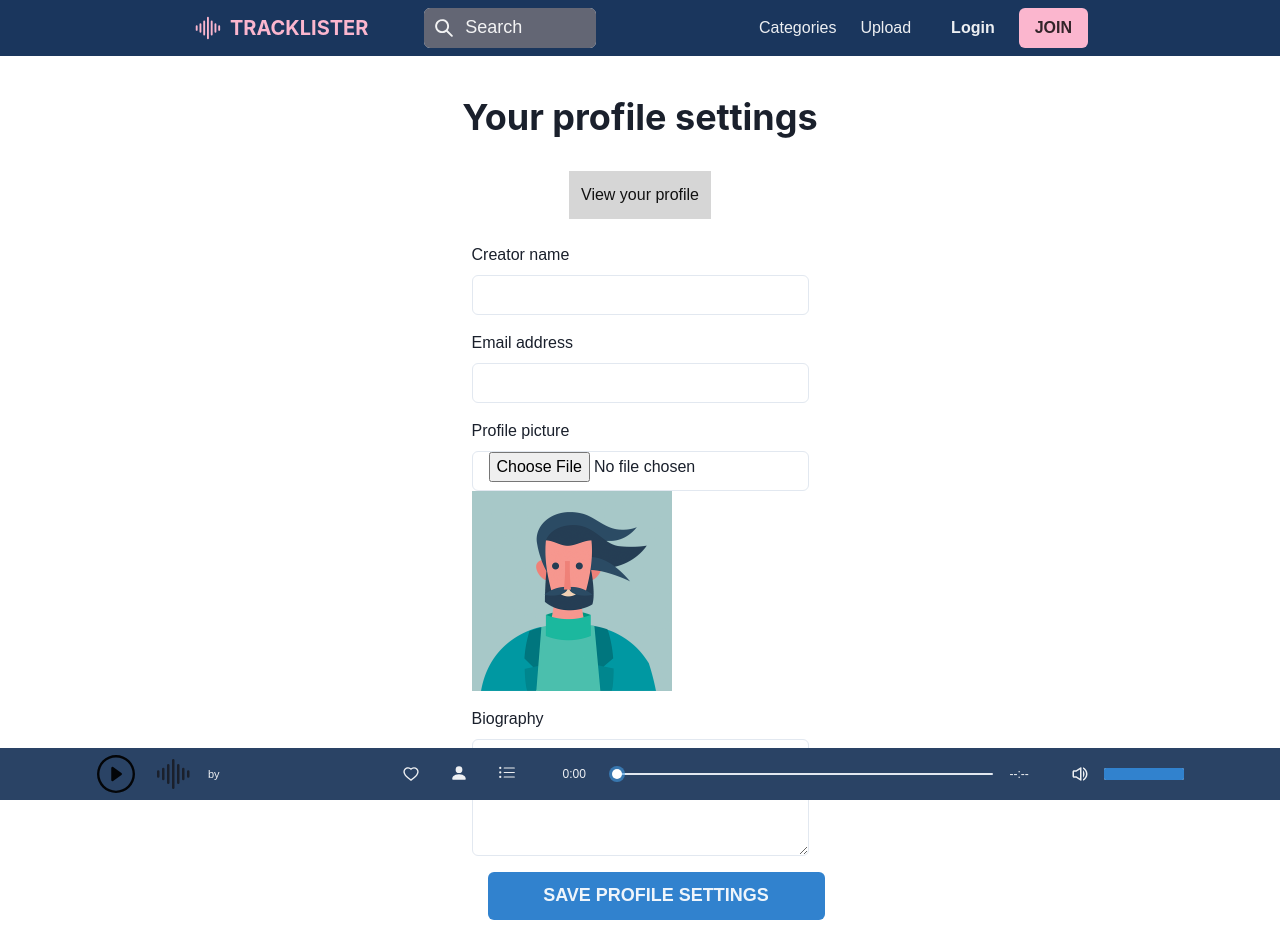
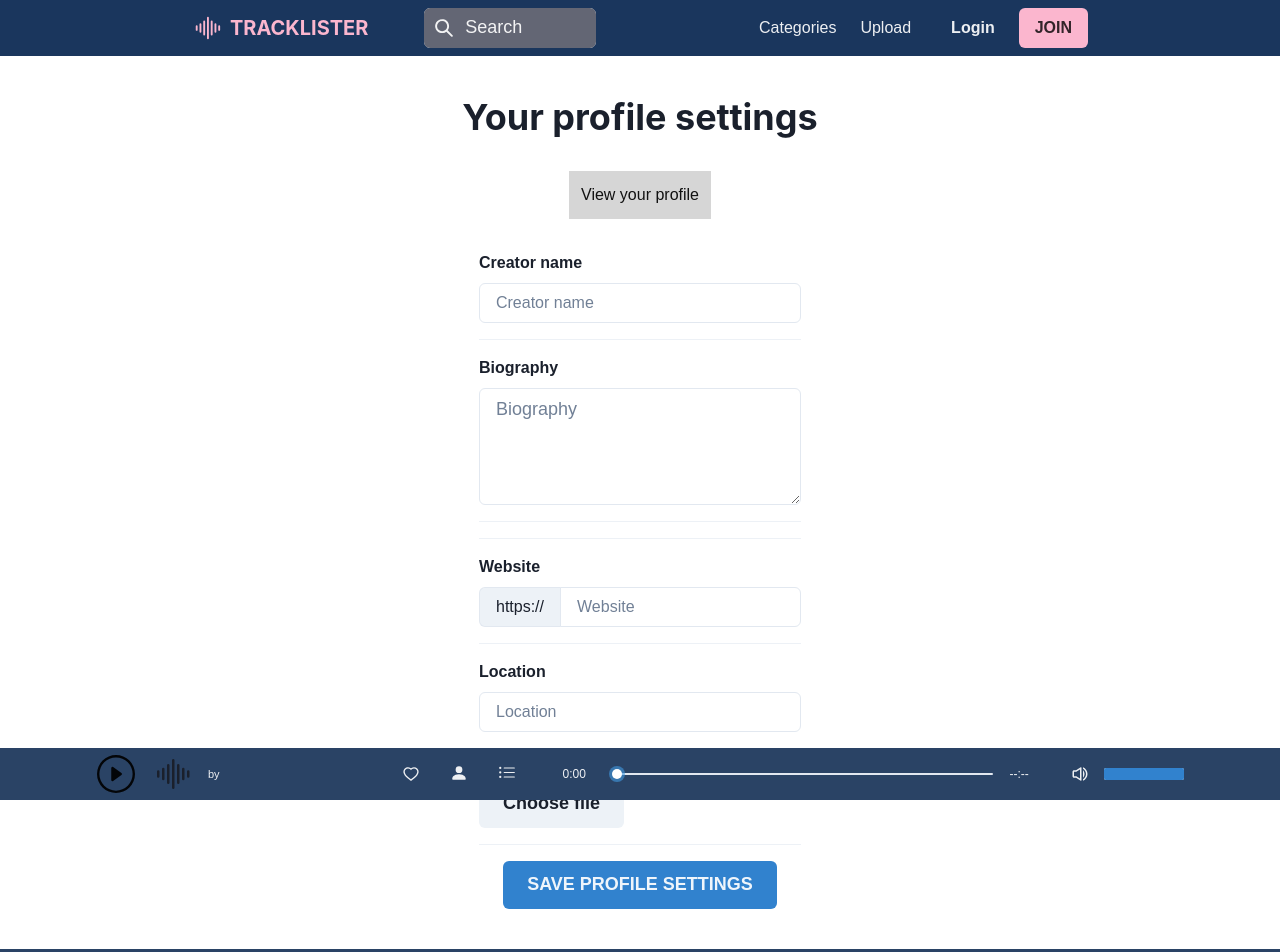
Before and after one commit to d33con/tracklister, a Next.js app: page /settings/profile in a window 1280 px wide. Shown: the top 952 px of the page. Built offline with nearby package versions, Linux system fonts and the light colour scheme; no server answers; the database is empty; a web font is replaced by a local one.

Commit message:
edit profile page setup

```diff
--- a/src/pages/settings/profile.tsx
+++ b/src/pages/settings/profile.tsx
@@ -1,35 +1,124 @@
-import { currentUserState } from "@/atoms/userAtom";
+import { firestore, storage } from "@/firebase/clientApp";
 import useUser from "@/hooks/useUser";
 import {
   Box,
   Button,
+  Divider,
   Flex,
   FormControl,
   FormLabel,
   Heading,
   Image,
   Input,
+  InputGroup,
+  InputLeftAddon,
   Link,
+  Stack,
   Textarea,
+  useToast,
 } from "@chakra-ui/react";
+import { doc, updateDoc } from "firebase/firestore";
+import { getDownloadURL, ref, uploadString } from "firebase/storage";
 import NextLink from "next/link";
-import React, { useEffect } from "react";
-import { useRecoilValue } from "recoil";
+import React, { useEffect, useRef, useState } from "react";
 
 type ProfileProps = {};
 
 const Profile: React.FC<ProfileProps> = () => {
-  const currentUser = useRecoilValue(currentUserState);
-  const { getLoggedInUser } = useUser();
+  const { getLoggedInUser, currentUser } = useUser();
+  const [imageToUpload, setImageToUpload] = useState("");
+  const [profileForm, setProfileForm] = useState({ ...currentUser });
+  const toast = useToast();
+  const selectedImageRef = useRef<HTMLInputElement>(null);
+
+  const onSelectImageToUpload = (evt: React.ChangeEvent<HTMLInputElement>) => {
+    const fileReader = new FileReader();
+
+    if (evt.target.files?.[0]) {
+      fileReader.readAsDataURL(evt.target.files[0]);
+    }
+
+    fileReader.onload = (readerEvent) => {
+      if (readerEvent.target?.result) {
+        setImageToUpload(readerEvent.target?.result as string);
+      }
+    };
+  };
+
+  const handleChange = (evt: React.ChangeEvent<HTMLInputElement>) => {
+    setProfileForm((prevState) => ({
+      ...prevState,
+      [evt.target.name]: evt.target.value,
+    }));
+  };
+
+  const handleBiographyChange = (
+    evt: React.ChangeEvent<HTMLTextAreaElement>
+  ) => {
+    setProfileForm((prevState) => ({
+      ...prevState,
+      biography: evt.target.value,
+    }));
+  };
+
+  const handleSubmit = async (evt: React.FormEvent<HTMLFormElement>) => {
+    evt.preventDefault();
+    try {
+      const userDocRef = doc(
+        firestore,
+        "users",
+        currentUser?.creatorSlug as string
+      );
+
+      // if there is an image get a ref to store the mix's image in the mixes/image collection
+      if (imageToUpload) {
+        const profileImageRef = ref(
+          storage,
+          `users/${currentUser?.uid}/images/${currentUser?.creatorSlug}`
+        );
+        await uploadString(profileImageRef, imageToUpload, "data_url");
+        const profileImageDownloadURL = await getDownloadURL(profileImageRef);
+        // update the mix doc ref and add the download URL
+        await updateDoc(userDocRef, {
+          photoURL: profileImageDownloadURL,
+        });
+      }
+      await updateDoc(
+        userDocRef,
+        {
+          location: profileForm.location,
+          biography: profileForm.biography,
+          website: profileForm.website,
+        },
+        { merge: true }
+      );
+      toast({
+        title: "Profile updated.",
+        status: "success",
+        position: "top",
+        duration: 3000,
+        isClosable: true,
+      });
+    } catch (error: any) {
+      // handle error
+      console.log(error.message);
+    }
+  };
 
   useEffect(() => {
     getLoggedInUser();
   }, []);
 
   return (
-    <Flex px={24} my={10} alignItems="center" direction="column">
+    <Flex
+      px={24}
+      my={10}
+      alignItems="center"
+      justifyContent="center"
+      direction="column"
+    >
       <Heading mb={8}>Your profile settings</Heading>
-      <Box bg="blackAlpha.300" p={3} mb={6}>
+      <Box bg="blackAlpha.300" p={3} mb={8}>
         <Link
           as={NextLink}
           color="blackAlpha.900"
@@ -39,42 +128,88 @@ const Profile: React.FC<ProfileProps> = () => {
           View your profile
         </Link>
       </Box>
-      <form onSubmit={() => {}}>
+      <Stack>
+        <form onSubmit={handleSubmit}>
           <FormControl mb={4}>
-          <FormLabel>Creator name</FormLabel>
+            <FormLabel fontWeight="bold">Creator name</FormLabel>
             <Input
               type="text"
               name="creatorName"
-            value={currentUser?.creatorName}
+              value={profileForm.creatorName}
+              placeholder="Creator name"
+              onChange={handleChange}
+            />
+          </FormControl>
+          <Divider mb={4} />
+          <FormControl mb={4}>
+            <FormLabel fontWeight="bold">Biography</FormLabel>
+            <Textarea
+              name="biography"
+              value={profileForm.biography}
+              placeholder="Biography"
+              size="lg"
+              rows={4}
+              onChange={handleBiographyChange}
+            />
+          </FormControl>
+          <Divider mb={4} />
+          <Divider mb={4} />
+          <FormControl mb={4}>
+            <FormLabel fontWeight="bold">Website</FormLabel>
+            <InputGroup>
+              {/* eslint-disable-next-line react/no-children-prop */}
+              <InputLeftAddon children="https://" />
+              <Input
+                name="website"
+                type="text"
+                value={profileForm.website}
+                placeholder="Website"
+                onChange={handleChange}
+              />
+            </InputGroup>
+          </FormControl>
+          <Divider mb={4} />
+          <FormControl mb={4}>
+            <FormLabel fontWeight="bold">Location</FormLabel>
+            <Input
+              type="text"
+              name="location"
+              value={profileForm.location}
+              placeholder="Location"
+              onChange={handleChange}
             />
           </FormControl>
           <FormControl mb={4}>
-          <FormLabel>Email address</FormLabel>
-          <Input type="email" name="email" value={currentUser?.email} />
+            <FormLabel fontWeight="bold">Profile picture</FormLabel>
+            <Stack direction="row">
+              <Button
+                size="lg"
+                onClick={() => selectedImageRef.current?.click()}
+              >
+                Choose file
+              </Button>
+              <input
+                type="file"
+                ref={selectedImageRef}
+                accept="image/*"
+                onChange={onSelectImageToUpload}
+                hidden
+              />{" "}
+              {(imageToUpload || profileForm.photoURL) && (
+                <Image
+                  mt={2}
+                  boxSize="200px"
+                  src={imageToUpload || profileForm.photoURL || "/headshot.png"}
+                  alt={profileForm.creatorName}
+                  textAlign="center"
+                />
+              )}
+            </Stack>
           </FormControl>
-        <FormControl mb={4}>
-          <FormLabel>Profile picture</FormLabel>
-          <Input type="file" name="photoURL" />
-          <Image
-            boxSize="200px"
-            src={currentUser?.photoURL || "/headshot.png"}
-            alt={currentUser?.creatorName}
-          />
-        </FormControl>
-        <FormControl mb={4}>
-          <FormLabel>Biography</FormLabel>
-          <Textarea
-            value={currentUser?.biography}
-            placeholder="Biography"
+          <Divider mb={4} />
+          <Box textAlign="center" mt={4}>
+            <Button
               size="lg"
-            rows={4}
-          />
-        </FormControl>
-        <Box>
-          <Button
-            width="100%"
-            size="lg"
-            ml={4}
               backgroundColor="blue.500"
               color="whiteAlpha.900"
               _hover={{ bg: "blue.600" }}
@@ -85,6 +220,7 @@ const Profile: React.FC<ProfileProps> = () => {
             </Button>
           </Box>
         </form>
+      </Stack>
     </Flex>
   );
 };
```
Lines whose indentation alone changed are shown as unchanged.
